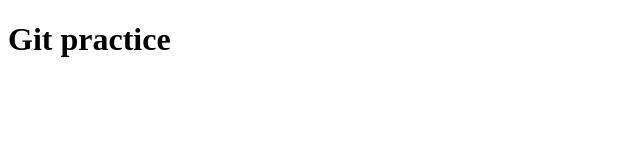
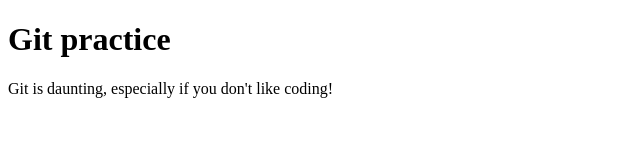
Before and after one commit to RKatana/git-pracrice, a plain HTML site: page index.html in a window 1280 px wide. Shown: the whole page, without its empty margins (0-640 px from the left). Drawn offline with Linux system fonts and the light colour scheme.

Commit message:
add description

```diff
--- a/index.html
+++ b/index.html
@@ -7,5 +7,6 @@
 </head>
 <body>
     <h1>Git practice</h1>
+    <p>Git is daunting, especially if you don't like coding!</p>
 </body>
 </html>
```
